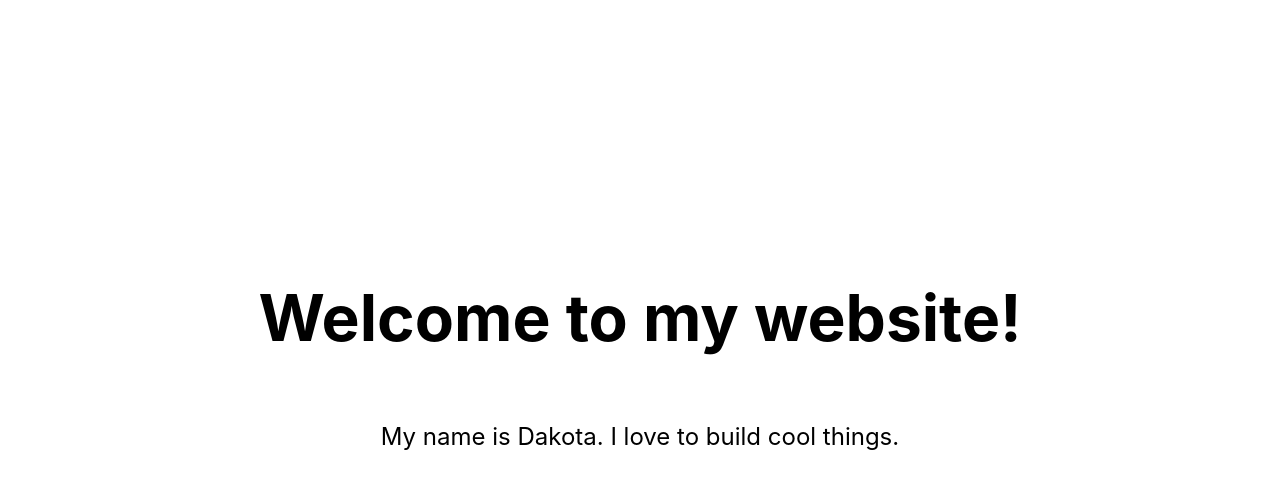
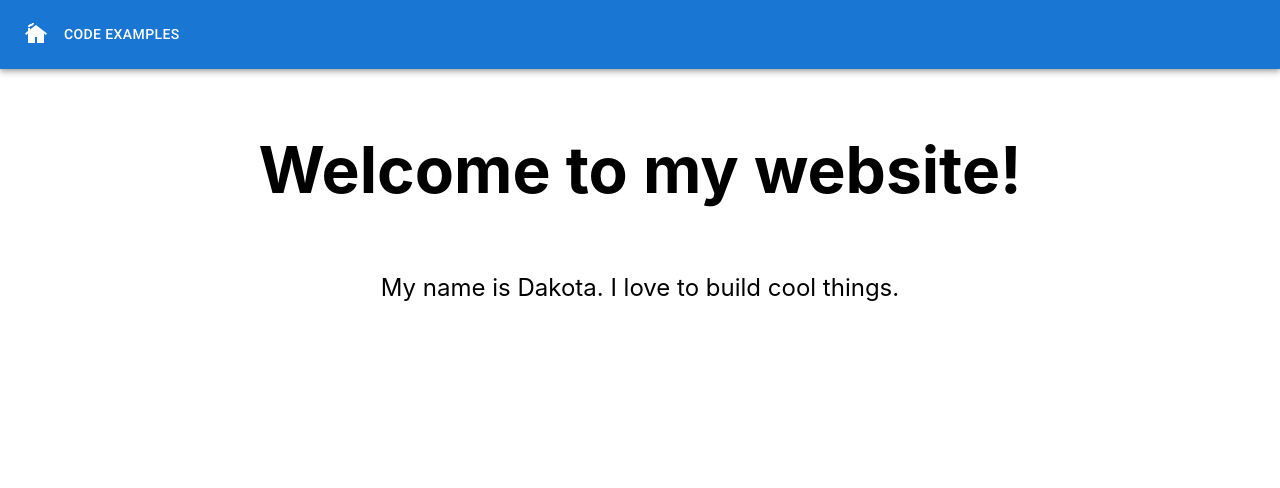
Before and after one commit to dakotaruelle/blog, a Next.js app: page / in a window 1280 px wide. Shown: the top 488 px of the page. Built offline with nearby package versions, Linux system fonts and the light colour scheme.

Commit message:
Add Layout and AppBar

```diff
--- /dev/null
+++ b/components/layout.tsx
@@ -0,0 +1,12 @@
+import { ResponsiveAppBar } from './responsive-app-bar';
+
+export function Layout({ children }: { children: React.ReactNode }) {
+  return (
+    <>
+      <div>
+        <ResponsiveAppBar />
+        <main>{children}</main>
+      </div>
+    </>
+  );
+}
--- /dev/null
+++ b/components/responsive-app-bar.tsx
@@ -0,0 +1,88 @@
+import {
+  AppBar,
+  Container,
+  Toolbar,
+  Typography,
+  Box,
+  IconButton,
+  Menu,
+  MenuItem,
+  Button,
+  Tooltip,
+  Avatar,
+} from '@mui/material';
+import { Cottage as CottageIcon, Menu as MenuIcon } from '@mui/icons-material';
+import { useState, MouseEvent } from 'react';
+
+const pages = ['Code Examples'];
+
+export const ResponsiveAppBar = () => {
+  const [anchorElNav, setAnchorElNav] = useState<null | HTMLElement>(null);
+
+  const handleOpenNavMenu = (event: MouseEvent<HTMLElement>) => {
+    setAnchorElNav(event.currentTarget);
+  };
+
+  const handleCloseNavMenu = () => {
+    setAnchorElNav(null);
+  };
+
+  return (
+    <AppBar position="sticky">
+      <Container maxWidth="xl">
+        <Toolbar disableGutters>
+          <CottageIcon sx={{ display: { xs: 'none', md: 'flex' }, mr: 1 }} />
+
+          <Box sx={{ flexGrow: 1, display: { xs: 'flex', md: 'none' } }}>
+            <IconButton
+              size="large"
+              aria-label="account of current user"
+              aria-controls="menu-appbar"
+              aria-haspopup="true"
+              onClick={handleOpenNavMenu}
+              color="inherit"
+            >
+              <MenuIcon />
+            </IconButton>
+            <Menu
+              id="menu-appbar"
+              anchorEl={anchorElNav}
+              anchorOrigin={{
+                vertical: 'bottom',
+                horizontal: 'left',
+              }}
+              keepMounted
+              transformOrigin={{
+                vertical: 'top',
+                horizontal: 'left',
+              }}
+              open={Boolean(anchorElNav)}
+              onClose={handleCloseNavMenu}
+              sx={{
+                display: { xs: 'block', md: 'none' },
+              }}
+            >
+              {pages.map((page) => (
+                <MenuItem key={page} onClick={handleCloseNavMenu}>
+                  <Typography textAlign="center">{page}</Typography>
+                </MenuItem>
+              ))}
+            </Menu>
+          </Box>
+          <CottageIcon sx={{ display: { xs: 'flex', md: 'none' }, mr: 1 }} />
+          <Box sx={{ flexGrow: 1, display: { xs: 'none', md: 'flex' } }}>
+            {pages.map((page) => (
+              <Button
+                key={page}
+                onClick={handleCloseNavMenu}
+                sx={{ my: 2, color: 'white', display: 'block' }}
+              >
+                {page}
+              </Button>
+            ))}
+          </Box>
+        </Toolbar>
+      </Container>
+    </AppBar>
+  );
+};
--- a/pages/_app.tsx
+++ b/pages/_app.tsx
@@ -4,9 +4,14 @@
 import '@fontsource/roboto/400.css';
 import '@fontsource/roboto/500.css';
 import '@fontsource/roboto/700.css';
+import { Layout } from '../components/layout';
 
 function MyApp({ Component, pageProps }: AppProps) {
-  return <Component {...pageProps} />;
+  return (
+    <Layout>
+      <Component {...pageProps} />
+    </Layout>
+  );
 }
 
 export default MyApp;
--- a/styles/Home.module.css
+++ b/styles/Home.module.css
@@ -3,7 +3,6 @@
 }
 
 .main {
-  min-height: 100vh;
   padding: 4rem 0;
   flex: 1;
   display: flex;
```
